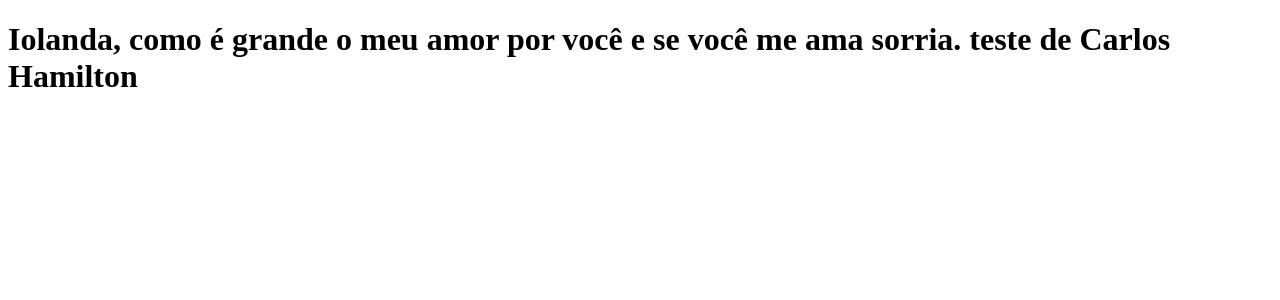
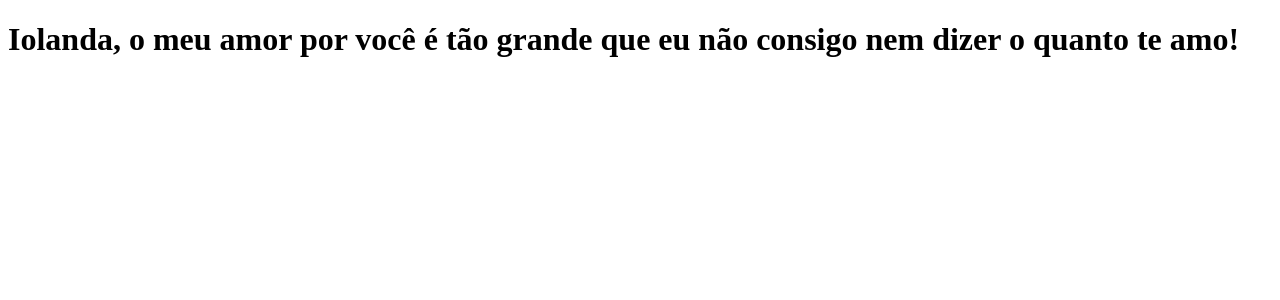
Before and after one commit to carloshamiltonvasconcelos/clone-tabnews, a Next.js app: page / in a window 1280 px wide. Shown: the top 300 px of the page. Built offline with nearby package versions, Linux system fonts and the light colour scheme.

Commit message:
Alterando a frase final.

```diff
--- a/pages/index.js
+++ b/pages/index.js
@@ -1,5 +1,5 @@
 function Home() {
-    return <h1>Iolanda, como é grande o meu amor por você e se você me ama sorria. teste de Carlos Hamilton</h1>
+    return <h1>Iolanda, o meu amor por você é tão grande que eu não consigo nem dizer o quanto te amo!</h1>
 }
 
 export default Home;
```
